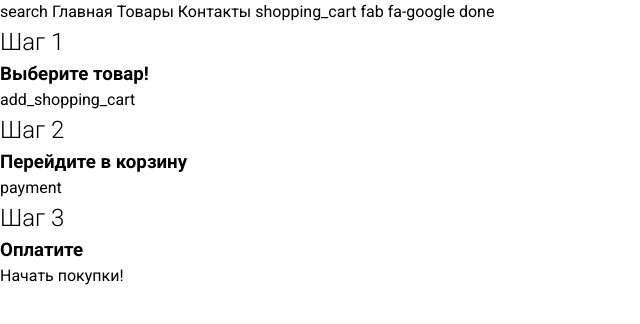
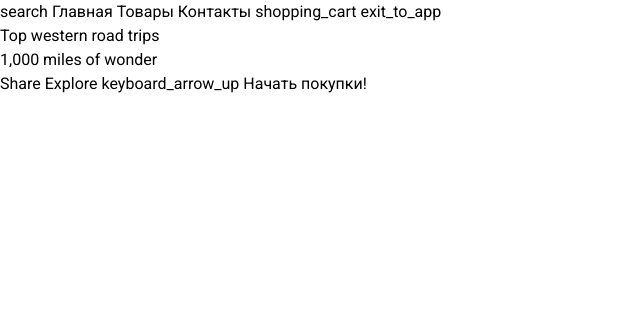
Before and after one commit to NataliaLerner/StudyAppShop, a Flask app: page / in a window 1280 px wide. Shown: the top 324 px of the page, without its empty margins (0-640 px from the left). Run offline with Flask 2, Linux system fonts and the light colour scheme; the visitor is signed in with stand-in values (Sample User, id 1); parts of the project's set-up code (start-up, migrations or seed data) failed here and were passed over; some libraries are stand-ins or nearby versions.

Commit message:
[edit] Добавил выход из сайта, обновил макет главной строй страницы

```diff
--- a/core/base_type.py
+++ b/core/base_type.py
@@ -19,7 +19,7 @@ class User:
 		self._user_name = user_name
 		self._e_mail = e_mail
 		self._number_phone = number_phone
-		self.access_lavel = access_lavel
+		self._access_lavel = access_lavel
 
 	def __str__(self):
 		return "User: id={0} , user_name={1} , e_mail={2} , number_phone={3} , access_lavel={4}".format(
--- a/start.py
+++ b/start.py
@@ -9,7 +9,6 @@ app = Flask(__name__)
 @app.route('/')
 def index():
     session['shopping'] = {'1':[],'2':[]}
-
     return render_template('index.html')
 
 @app.route('/shop')
@@ -40,6 +39,12 @@ def oauth_callback(provider):
     session['user'] = user.__dict__
     return redirect('/')
 
+@app.route('/logout')
+def logout():
+    if 'user' in session.keys():
+        session.pop('user')
+    return redirect('/')
+
 if __name__ == '__main__':
     app.secret_key = '5e8d527e-7dc4-4be5-8364-44ae3dcb43d0'
     db = DbApi()
--- a/templates/base.html
+++ b/templates/base.html
@@ -11,7 +11,7 @@
 <body>
 	<div id="app">
 		<v-app>
-			<v-toolbar dark color="primary" app>
+			<v-toolbar dark color="primary" app scroll-off-screen>
 
 				<v-flex flat xs12 sm6 md3>
 					<v-text-field label="Поиск" single-line color="white"></v-text-field>
@@ -21,7 +21,7 @@
 				</v-btn>
 
 				<v-spacer></v-spacer>
-
+				<v-toolbar-items>
 					<v-btn flat href="/">Главная</v-btn>
 					<v-btn flat href="/shop">Товары</v-btn>
 					<v-btn flat>Контакты</v-btn>
@@ -35,9 +35,21 @@
 		          			<v-icon>shopping_cart</v-icon>
 	          			</v-badge>
 	        		</v-btn>
+	        		{% if 'user' in session.keys() %}
+	        			{% if session['user']['_access_lavel'] == 0 %}
+	        				<v-btn flat>Администрирование</v-btn>
+	        			{% endif %}
+	        		{% endif %}
+	        		{% if 'user' in session.keys()%}
+	        		<v-btn flat icon href="/logout">
+	        			<v-icon>exit_to_app</v-icon>
+	        		</v-btn>
+	        		{% else %}
 	        		<v-btn flat icon href="/authorize/google">
 	        			<v-icon>fab fa-google</v-icon>
 	        		</v-btn>
+	        		{% endif %}
+	        	</v-toolbar-items>
 
 			</v-toolbar>
 
--- a/templates/index.html
+++ b/templates/index.html
@@ -1,44 +1,50 @@
 {% extends "base.html" %}
 {% block content %}
 
-<v-timeline>
-	<v-timeline-item color="purple lighten-2" fill-dot right>
-		<v-card>
-			<v-card-title class="purple lighten-2">
-				<v-icon dark size="42" class="mr-3">done</v-icon>
-				<h2 class="display-1 white--text font-weight-light">Шаг 1</h2>
-			</v-card-title>
-			<v-container>
-				<h3>Выберите товар!</h3>
-			</v-container>
-		</v-card>
-	</v-timeline-item>
 
-	<v-timeline-item color="amber lighten-1" fill-dot left>
-		<v-card>
-			<v-card-title class="amber lighten-1">
-				<v-icon dark size="42" class="mr-3">add_shopping_cart</v-icon>
-				<h2 class="display-1 white--text font-weight-light">Шаг 2</h2>
-			</v-card-title>
-			<v-container>
-				<h3>Перейдите в корзину</h3>
-			</v-container>
-		</v-card>
-	</v-timeline-item>
+<v-carousel>
+    <v-carousel-item src="https://encrypted-tbn0.gstatic.com/images?q=tbn:ANd9GcS2HajqSMRIru_PmCnDtugiJLg9j6oV_d92n_PpZzhYqCC1zID6"></v-carousel-item>
+    <v-carousel-item src="https://i.ytimg.com/vi/M8pWfDdTxKk/maxresdefault.jpg"></v-carousel-item>
+    <v-carousel-item src="https://st.weblancer.net/download/477865_935xp.jpg"></v-carousel-item>
+</v-carousel>
 
-	<v-timeline-item color="cyan lighten-1" fill-dot right>
-		<v-card>
-			<v-card-title class="cyan lighten-1">
-				<v-icon dark size="42" class="mr-3">payment</v-icon>
-				<h2 class="display-1 white--text font-weight-light">Шаг 3</h2>
-			</v-card-title>
-			<v-container>
-				<h3>Оплатите</h3>
-			</v-container>
-		</v-card>
-	</v-timeline-item>
+<v-div>
+<v-layout class="mt-4 mb-4" row>
+    <v-flex xs12 sm6 offset-sm3>
+      <v-card>
+        <v-img
+          src="https://cdn.vuetifyjs.com/images/cards/sunshine.jpg"
+          height="200px"
+        >
+        </v-img>
 
-</v-timeline>
+        <v-card-title primary-title>
+          <div>
+            <div class="headline">Top western road trips</div>
+            <span class="grey--text">1,000 miles of wonder</span>
+          </div>
+        </v-card-title>
+
+        <v-card-actions>
+          <v-btn flat>Share</v-btn>
+          <v-btn flat color="purple">Explore</v-btn>
+          <v-spacer></v-spacer>
+          <v-btn icon @click="show = !show">
+            <v-icon>{{ 'keyboard_arrow_down' if show else 'keyboard_arrow_up' }}</v-icon>
+          </v-btn>
+        </v-card-actions>
+
+        <v-slide-y-transition>
+          <v-card-text v-show="show">
+            I'm a thing. But, like most politicians, he promised more than he could deliver. You won't have time for sleeping, soldier, not with all the bed making you'll be doing. Then we'll go with that data file! Hey, you add a one and two zeros to that or we walk! You're going to do his laundry? I've got to find a way to escape.
+          </v-card-text>
+        </v-slide-y-transition>
+      </v-card>
+    </v-flex>
+  </v-layout>
+</v-div>
+
+
 <v-parallax src="https://cdn.vuetifyjs.com/images/parallax/material.jpg" height="200">
 	<v-layout align-center column justify-center>
 		<v-btn large color="primary" href="/shop">
--- a/templates/shop.html
+++ b/templates/shop.html
@@ -4,7 +4,7 @@
     <v-layout row wrap>
     	{% for book in books %}
 		<v-hover>
-		    <v-card class="mx-auto" width=300>
+		    <v-card class="mx-auto mt-3" width=300>
 		      <v-img
 		        :aspect-ratio="16/9"
 		        src={{ book.link_icon }}
```
Lines whose indentation alone changed are shown as unchanged.
